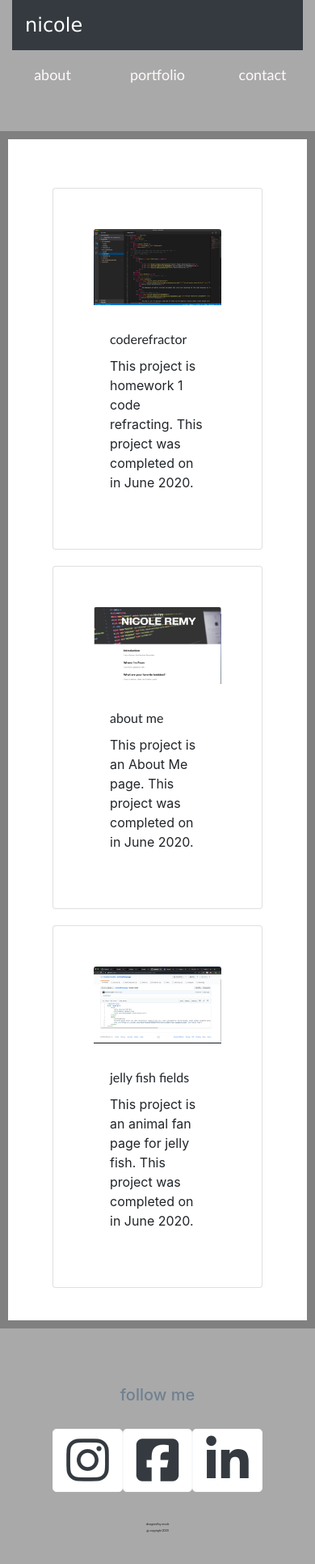
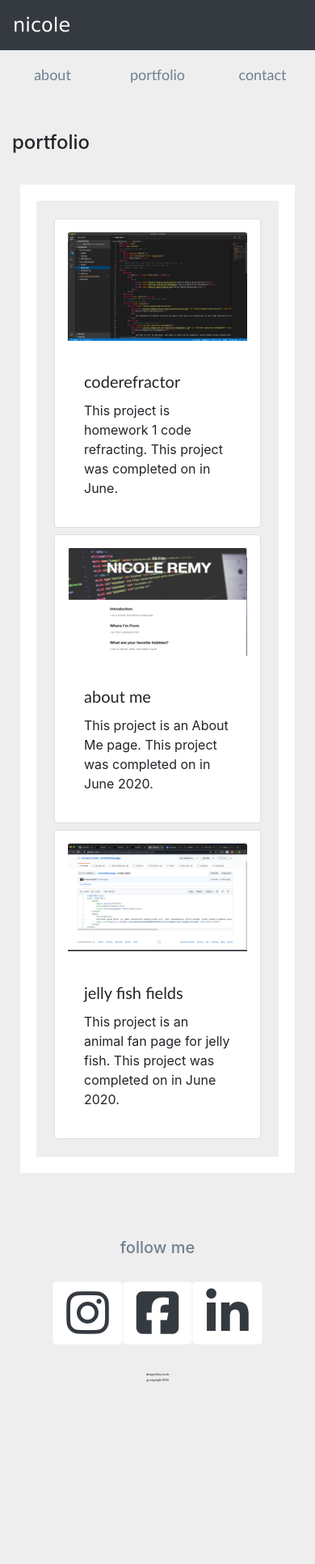
Before and after one commit to nicoleremy95/hw2_responsive_portfolio, a plain HTML site: page portfolio.html in a window 390 px wide. Shown: the whole page at 81% size. After the commit the page ends 1744 px from the top, so only its background shows below. Drawn offline with nearby package versions, Linux system fonts and the light colour scheme.

Commit message:
finished website

```diff
--- a/portfolio.html
+++ b/portfolio.html
@@ -3,23 +3,25 @@
 <head>
     <meta charset="UTF-8">
     <meta name="viewport" content="width=device-width, initial-scale=1.0">
-    <title>nicole | portfolio</title>
+    <title>nicole</title>
     <!-- favicon -->
     <link rel="shortcut icon" href="https://img.icons8.com/ios-filled/50/000000/circled-n.png" type="image/x-icon">
+    <!-- reset css link  -->
+    <link rel="stylesheet" href="reset.css">
     <!-- bootstrap link -->
-    <link rel="stylesheet" text="text/css" href="reset.css">
     <link rel="stylesheet" href="https://stackpath.bootstrapcdn.com/bootstrap/4.5.0/css/bootstrap.min.css" integrity="sha384-9aIt2nRpC12Uk9gS9baDl411NQApFmC26EwAOH8WgZl5MYYxFfc+NcPb1dKGj7Sk" crossorigin="anonymous">
-    <link rel="stylesheet" text="text/css" href="style.css">
+    <!-- style css link -->
+    <link rel="stylesheet" href="style.css">
     <!-- font awesome link  -->
     <script src="https://kit.fontawesome.com/0f2d963ed1.js" crossorigin="anonymous"></script>
 </head>
 <body>
     <!-- container header  -->
-    <div class="container">
+    <section class="container">
         <!-- row 1 -->
-        <section class="row">
+        <div class="row">
             <!-- column 1 nav bar -->
-            <div class="col-md-6">
+            <div class="col-md-6 pl-0 pr-0">
                 <nav class="navbar navbar-dark bg-dark">
                 <span class="navbar-brand mb-0 h1 custom-logo">nicole</span>
                 </nav>
@@ -34,23 +36,28 @@
             <div class="col-md-2 col-sm-4 col-4">
                 <h1 class="text-center"><a href="contact.html">contact</a></h1>
             </div>
-        </section>
-
+        </div>
     <!-- row 2 -->
-        <section class="row about-me">
-            <div class="col-md-4">
+        <div class="row">
+            <div class="col-md-12">
+                <h4>portfolio</h4>
+            </div>
+        </div>
+    <!-- row 3 -->
+        <div class="row white-box">
+            <div class="col-md-4 p-1">
                 <!-- card 1 -->
-                <div class="card">
+                <div class="card p-3">
                     <img src="images/rsz_1screen_shot_2020-06-09_at_24206_pm.png" class="card-img-top" alt="homework 1">
                     <div class="card-body">
                         <h3 class="card-title">coderefractor</h3>
-                        <p class="card-text">This project is homework 1 code refracting. This project was completed on in June 2020.</p>
+                        <p class="card-text">This project is homework 1 code refracting. This project was completed on in June.</p>
                     </div>
                 </div>
             </div>
-            <div class="col-md-4">
+            <div class="col-md-4 p-1">
                 <!-- card 2 -->
-                <div class="card" >
+                <div class="card p-3">
                     <img src="images/rsz_1screen_shot_2020-06-09_at_25837_pm.png" class="card-img-top" alt="about me">
                     <div class="card-body">
                         <h3 class="card-title">about me</h3>
@@ -58,9 +65,9 @@
                     </div>
                 </div>
             </div>
-            <div class="col-md-4">
+            <div class="col-md-4 p-1">
                 <!-- card 3 -->
-                <div class="card" >
+                <div class="card p-3">
                     <img src="images/rsz_screen_shot_2020-06-09_at_31128_pm.png" class="card-img-top" alt="jelly fish fields">
                     <div class="card-body">
                         <h3 class="card-title">jelly fish fields</h3>
@@ -68,25 +75,23 @@
                     </div>
                 </div>
             </div>
+        </div>
     </section>
-    </div>
-</body>
-<footer>
     <!-- container footer-->
-    <div class="containter">
+    <footer class="container">
         <!-- row 1 follow me  -->
-        <section class="row follow-me">
+        <div class="row follow-me">
             <div class="col-md"></div>
             <div class="col-md-auto">
-                <h2>follow me</h2>
+                <h5>follow me</h5>
             </div>
             <div class="col-md"></div>
-        </section>
+        </div>
         <!-- row 2 font awesome-->
-        </section class="row">
+        <div class="row">
             <!-- columns -->
             <div class="col-md"></div>
-            <div class="col-md-auto font-awesome">
+            <div class="col-md font-awesome">
                 <a class="btn btn-lg btn-light" style=background-color:white href="https://www.instagram.com/nicole_remy">
                     <i class="fab fa-instagram fa-3x" style=color:#343A40></i>
                 </a>
@@ -97,16 +102,16 @@
                     <i class="fab fa-linkedin-in fa-3x" style=color:#343A40></i>
                 </a>
             </div>
-            <div class="col-md-"></div>
-        <section>
+            <div class="col-md"></div>
+        </div>
         <!-- row 3 copyright-->
-        <section class="row">
+        <div class="row">
             <div class="col-md-4"></div>
             <div class="col-md-4 center-block" style="text-align:center">
                 <h3>designed by nicole <br> <br>@ copyright 2020</h3>
             </div>
             <div class="col-md-4"></div>
-        </section>
         </div>
     </footer>
+</body>
 </html>
--- a/style.css
+++ b/style.css
@@ -7,15 +7,11 @@ h1 {
     font-weight: 300;
     margin-top: 20px;
 }
-
 h2 {
     display: flex;
-    justify-content: center;
-    font-size: 20px;
-    padding: 20px;
-    margin-top: 50px;
-    margin-bottom: 10px;
-    color: slategray;
+    justify-content: left;
+    padding-bottom: 20px;
+    font-size: 50px;
 }
 
 h3 {
@@ -32,10 +28,14 @@ h4{
 
 h5 {
     display: flex;
-    justify-content: left;
-    padding-bottom: 20px;
-    font-size: 50px;
+    justify-content: center;
+    font-size: 20px;
+    padding: 20px;
+    margin-top: 50px;
+    margin-bottom: 10px;
+    color: slategray;
 }
+
 a {
     color: slategray;
 }
@@ -46,45 +46,19 @@ a:hover {
 .custom-logo {
     font-family: 'Lucida Sans', 'Lucida Sans Regular', 'Lucida Grande', 'Lucida Sans Unicode', Geneva, Verdana, sans-serif;
     font-size: x-large;
+    justify-content: center;
 }
 
-.about-me {
+.gray-box {
     background-color: white;
     padding: 40px;
     margin-top: 50px;
     border: gray;
     border-width: 10px;
     border-style: solid;
-
-}
-.nicole {
-    float: right;
 }
 
-
-.card {
-    padding: 50px;
-    margin-top: 20px;
-}
-
-.card-title {
-    font-family: 'Trebuchet MS', 'Lucida Sans Unicode', 'Lucida Grande', 'Lucida Sans', Arial, sans-serif;
-    font-size: 100%;
-}
-
-.text, .cart-text{
-    font-family: 'Trebuchet MS', 'Lucida Sans Unicode', 'Lucida Grande', 'Lucida Sans', Arial, sans-serif;
-    color: slategray;
-    font-size: 20px;
-    padding-right: 50px;
-    text-align: justify;
-
-}
-.custom-logo {
-    justify-content: center;
-}
-
-.contact-form {
+.white-box {
     border: white;
     padding: 5%;
     border-style: solid;
@@ -92,29 +66,37 @@ a:hover {
     margin: 10px;
 }
 
+.img-fluid {
+    float: right;
+    padding: 10px;
+}
+
+.text {
+    font-family: 'Trebuchet MS', 'Lucida Sans Unicode', 'Lucida Grande', 'Lucida Sans', Arial, sans-serif;
+    color: slategray;
+    font-size: 20px;
+    padding-right: 20px;
+    text-align: justify;
+}
+
+.carousel {
+    justify-content: center;
+    padding: 20px;
+}
+
+.card-title {
+    font-family: 'Trebuchet MS', 'Lucida Sans Unicode', 'Lucida Grande', 'Lucida Sans', Arial, sans-serif;
+    font-size: 20px;
+}
+
+.cart-text {
+    font-family: 'Trebuchet MS', 'Lucida Sans Unicode', 'Lucida Grande', 'Lucida Sans', Arial, sans-serif;
+    color: slategray;
+    font-size: 20px;
+}
+
 .font-awesome {
     display: flex;
     justify-content: center;
     color: black
 }
-
-
-
-
-
-
-@media screen and (max-width: 1200px) {
-    body {
-        background-color: darkgray;
-    }
-    a{
-        color: snow;
-    }
-    .about-me {
-        float: none;
-    }
-}
-
-@media screen and (max-width:) {
-    .container
-}
```
Also changed, not shown: contact.html (+26 -28 lines), index.html (+40 -40 lines), images/BA484291-53D0-470A-981F-A82A8C99E3A9.JPG (deleted), 3 other files. Lines whose indentation alone changed are shown as unchanged.
